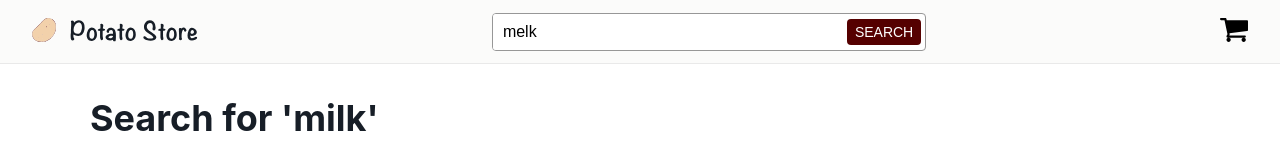
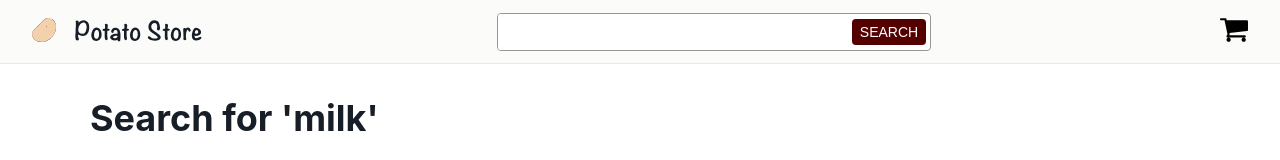
Before and after one commit to tutturen/potato-store-front, a React (Create React App) app: page / in a window 1280 px wide. Shown: the top 160 px of the page. Built offline with nearby package versions, Linux system fonts and the light colour scheme.

Commit message:
add search function

```diff
--- a/package.json
+++ b/package.json
@@ -4,6 +4,8 @@
   "private": true,
   "dependencies": {
     "classnames": "^2.2.5",
+    "formik": "^0.11.11",
+    "query-string": "^5.1.0",
     "react": "^16.2.0",
     "react-dom": "^16.2.0",
     "react-scripts": "1.1.1"
--- a/src/Header/Header.css
+++ b/src/Header/Header.css
@@ -64,9 +64,11 @@
 
 .potato-logo-text {
   height: 24px;
+  width: 140px;
 }
 
 .shopping-cart-icon {
   height: 24px;
+  width: 28px;
   margin-right: 32px;
 }
--- a/src/Header/index.js
+++ b/src/Header/index.js
@@ -1,17 +1,41 @@
 import React from 'react';
+import { withFormik } from 'formik';
+
 import './Header.css';
 import potatoLogo from './potato-logo.svg';
 import potatoLogoText from './potato-logo-text.svg';
 import shoppingCartIcon from './shopping-cart.svg';
 
-function SearchBar(props) {
-  return (
+import setUrlState from '../state/urlState';
+
+const SearchForm = ({ values, handleChange, handleSubmit }) => (
+  <form onSubmit={handleSubmit}>
     <div className="header-search-bar">
-      <input className="header-search-bar-input" type="text" value={props.text} />
-      <button className="header-search-bar-button">search</button>
+      <input
+        autoFocus
+        name="query"
+        onChange={handleChange}
+        className="header-search-bar-input"
+        type="text"
+        value={values.query}
+      />
+      <input type="submit" value="search" className="header-search-bar-button" />
     </div>
-  );
-}
+  </form>
+);
+
+// Wrap our form with the using withFormik HoC
+const SearchBar = withFormik({
+  mapPropsToValues: props => ({ query: props.query }),
+  handleSubmit: values => {
+    setUrlState(
+      {
+        query: values.query,
+      },
+      null,
+    );
+  },
+})(SearchForm);
 
 function Header(props) {
   return (
--- /dev/null
+++ b/src/state/urlState.js
@@ -0,0 +1,11 @@
+import queryString from 'query-string';
+
+function setState(newState, keepOtherParams = true) {
+  const query = keepOtherParams ? window.location.search : null;
+  const stringified = queryString.stringify(Object.assign({}, queryString.parse(query), newState));
+
+  // might add that we only update if changed
+  window.location.search = stringified;
+}
+
+export default setState;
```
Also changed, not shown: 1 other file (tests, documents, lock files or other folders).
